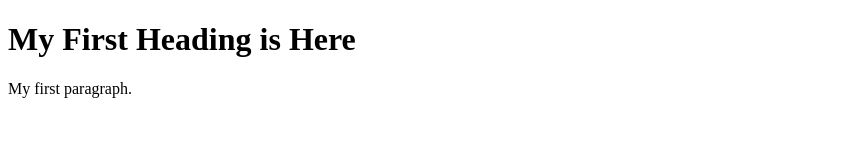
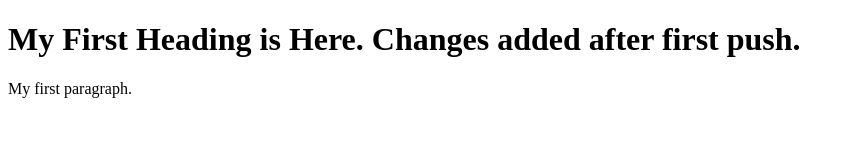
Before and after one commit to gauravgupta916/git-demo, a plain HTML site: page web/index.html in a window 1280 px wide. Shown: the whole page, without its empty margins (0-854 px from the left). Drawn offline with Linux system fonts and the light colour scheme.

Commit message:
Updating index.html page for GitHub

```diff
--- a/web/index.html
+++ b/web/index.html
@@ -2,7 +2,7 @@
 <html>
 <body>
 
-<h1>My First Heading is Here</h1>
+<h1>My First Heading is Here.  Changes added after first push.</h1>
 
 <p>My first paragraph.</p>
 
```
